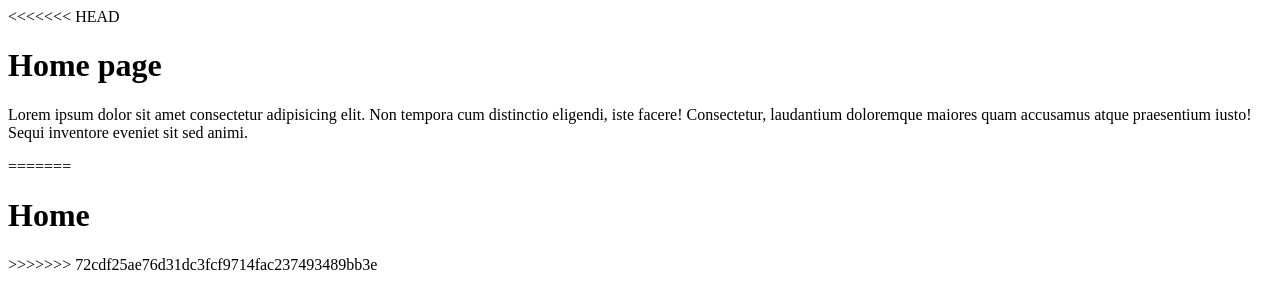
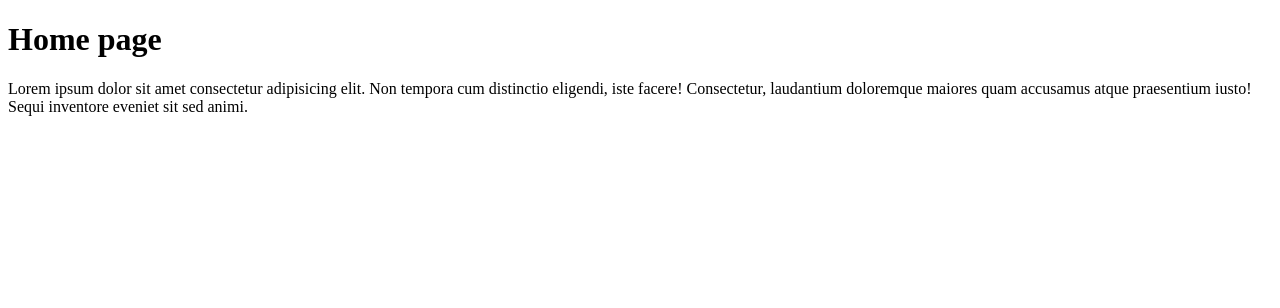
Before and after one commit to naveenrnk/test, a plain HTML site: page index.html in a window 1280 px wide. Drawn offline with Linux system fonts and the light colour scheme.

Commit message:
home page

```diff
--- a/index.html
+++ b/index.html
@@ -7,11 +7,7 @@
     <title>Document</title>
 </head>
 <body>
-<<<<<<< HEAD
     <h1>Home page</h1>
     <p>Lorem ipsum dolor sit amet consectetur adipisicing elit. Non tempora cum distinctio eligendi, iste facere! Consectetur, laudantium doloremque maiores quam accusamus atque praesentium iusto! Sequi inventore eveniet sit sed animi.</p>
-=======
-    <h1>Home</h1>
->>>>>>> 72cdf25ae76d31dc3fcf9714fac237493489bb3e
 </body>
 </html>
```
